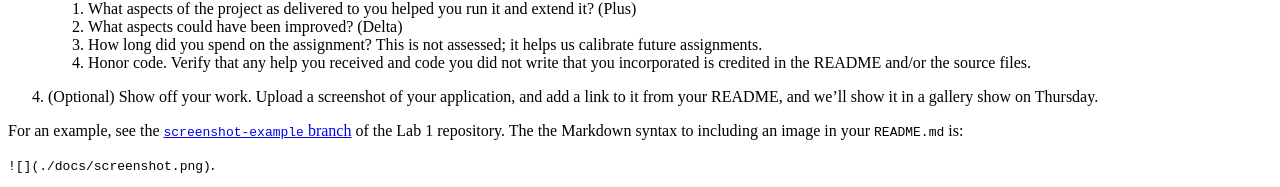
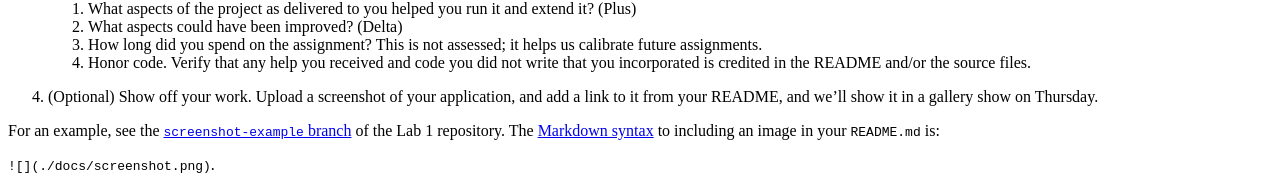
Before and after one commit to osteele/hackingthelibrary.org, a Jekyll site: the page built from _assignments/lab-1.md, in a window 1280 px wide. Shown: the part 1375-1562 px from the top of the page. Built offline with Jekyll 4.4.1, drawn with Linux system fonts in a browser that asks for light colours.

Commit message:
add a link to markdown syntax

```diff
--- a/_assignments/lab-1.md
+++ b/_assignments/lab-1.md
@@ -85,7 +85,7 @@ Upload a screenshot of your application, and add a link to it from your README,
 show it in a gallery show on Thursday.
 
 For an example, see the [`screenshot-example` branch](https://github.com/olinlibrary/htl-lab1/tree/screenshot)
-of the Lab 1 repository. The the Markdown syntax to including an image in your `README.md`
+of the Lab 1 repository. The [Markdown syntax](https://guides.github.com/features/mastering-markdown/) to including an image in your `README.md`
 is:
 
 `{% raw %}![](./docs/screenshot.png){% endraw %}`.
```
